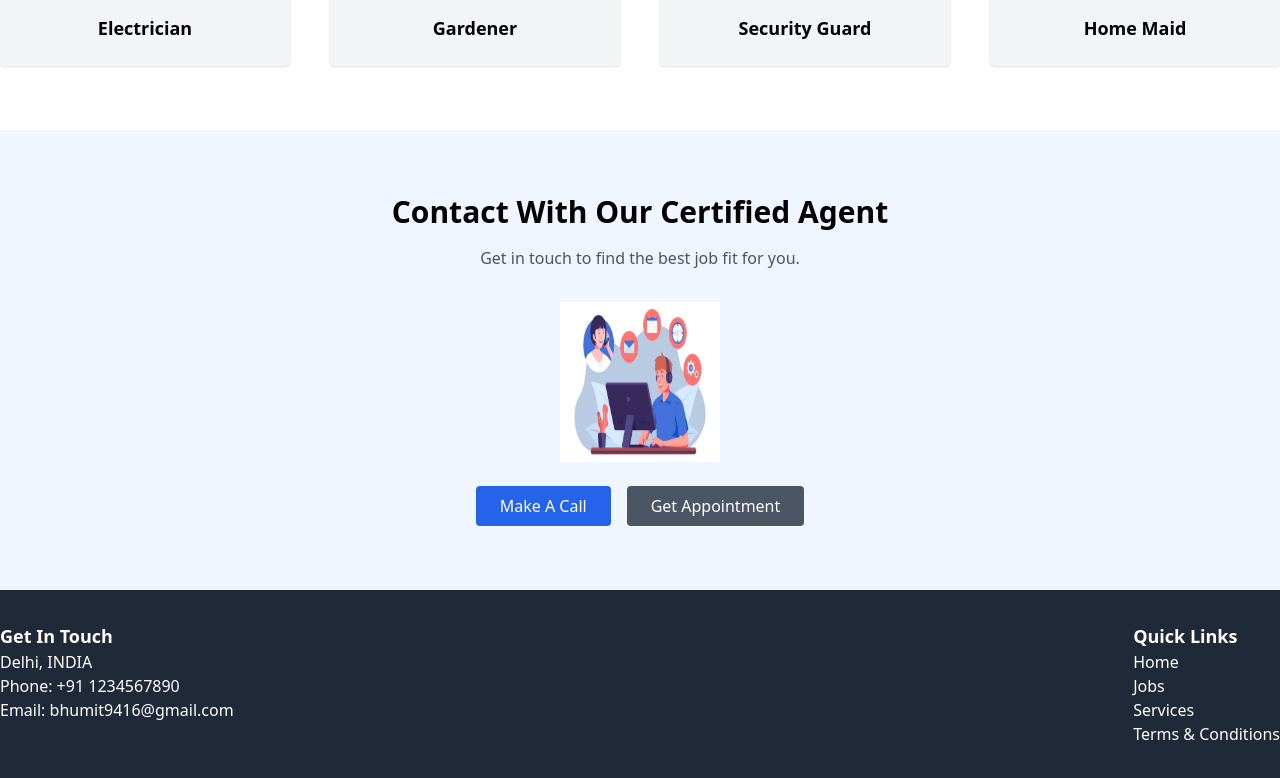
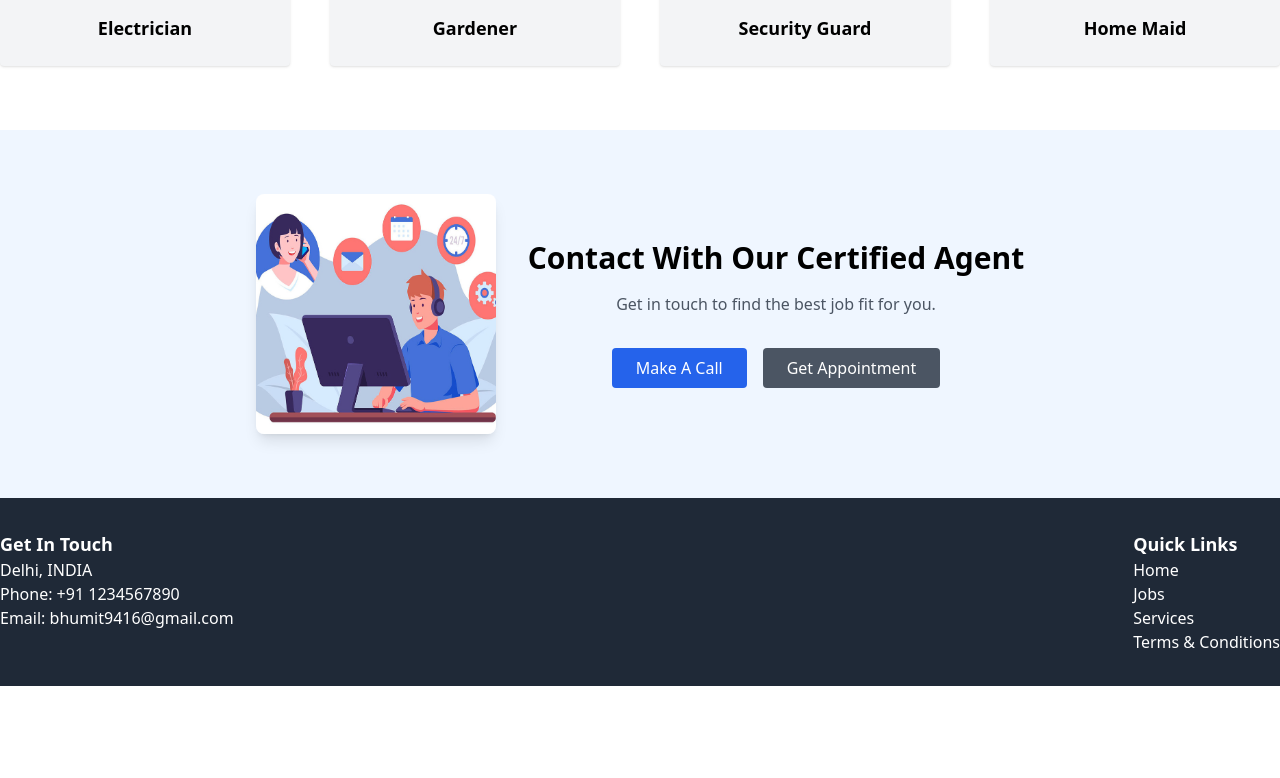
Before and after one commit to DeepakKaushik2505/HackwithMait, a React (Create React App) app: page / in a window 1280 px wide. Shown: the part 1194-1972 px from the top of the page. After the commit the page ends 1880 px from the top, so only its background shows below. Built offline with nearby package versions, Linux system fonts and the light colour scheme.

Commit message:
Update ContactUs.jsx

```diff
--- a/src/Components/ContactUs.jsx
+++ b/src/Components/ContactUs.jsx
@@ -1,17 +1,25 @@
 import React from 'react';
-import callUs from '../img/callUs.jpg'
+import callUs from '../img/callUs.jpg';
 
 const ContactUs = () => {
   return (
     <section id="contact" className="py-16 bg-blue-50">
-      <div className="container mx-auto text-center">
-        <h2 className="text-3xl font-bold">Contact With Our Certified Agent</h2>
-        <p className="mt-4 text-gray-600">Get in touch to find the best job fit for you.</p>
-        <div className="mt-8">
-          {/* Image placeholder */}
-          <img src={callUs} alt="Contact Agent" className="w-40 h-40 mx-auto mb-6" />
-          <button className="bg-blue-600 text-white px-6 py-2 rounded mr-4">Make A Call</button>
-          <button className="bg-gray-600 text-white px-6 py-2 rounded">Get Appointment</button>
+      <div className="container mx-auto">
+        <div className="flex flex-col md:flex-row justify-center items-center">
+          {/* Image in the center */}
+          <div className="flex-shrink-0 mb-6 md:mb-0 md:mr-8">
+            <img src={callUs} alt="Contact Agent" className="w-60 h-60 object-cover rounded-lg shadow-lg" />
+          </div>
+
+          {/* Text and Buttons in the center */}
+          <div className="text-center">
+            <h2 className="text-3xl font-bold">Contact With Our Certified Agent</h2>
+            <p className="mt-4 text-gray-600">Get in touch to find the best job fit for you.</p>
+            <div className="mt-8">
+              <button className="bg-blue-600 text-white px-6 py-2 rounded mr-4">Make A Call</button>
+              <button className="bg-gray-600 text-white px-6 py-2 rounded">Get Appointment</button>
+            </div>
+          </div>
         </div>
       </div>
     </section>
```
